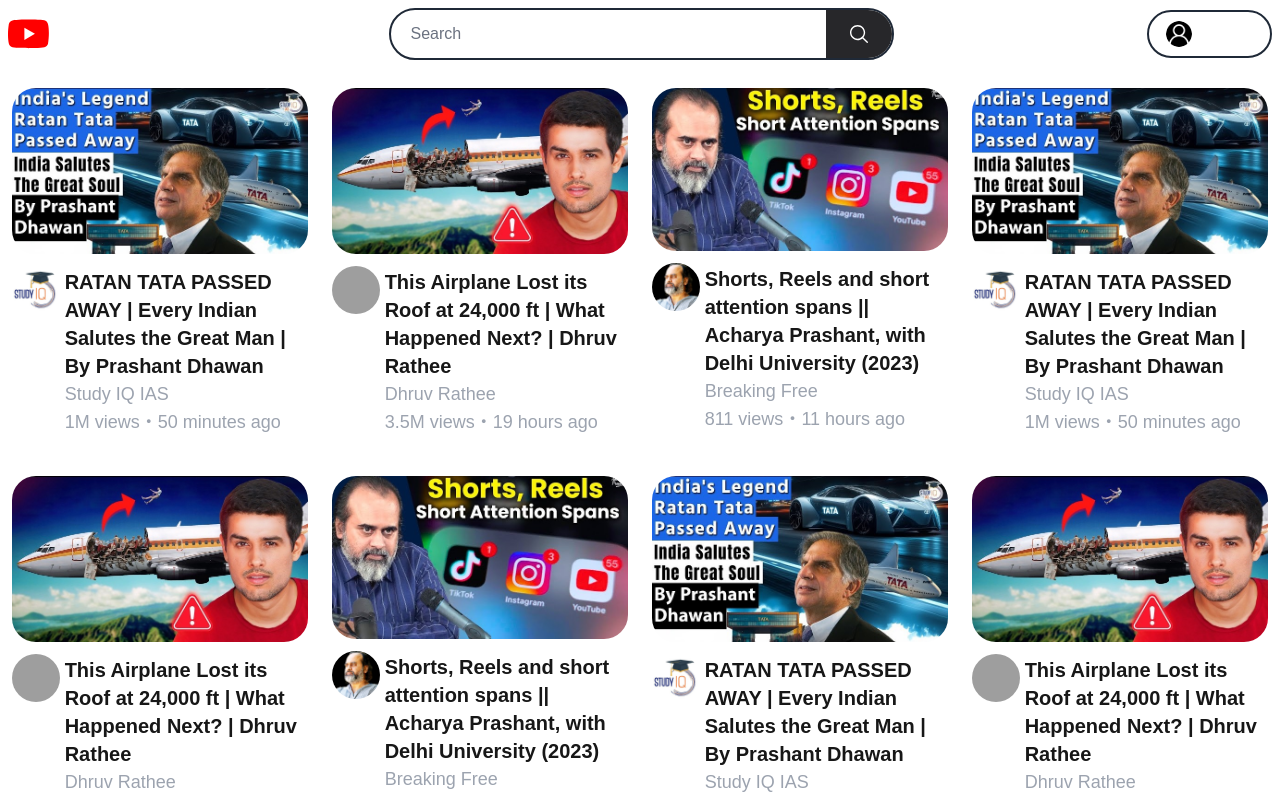
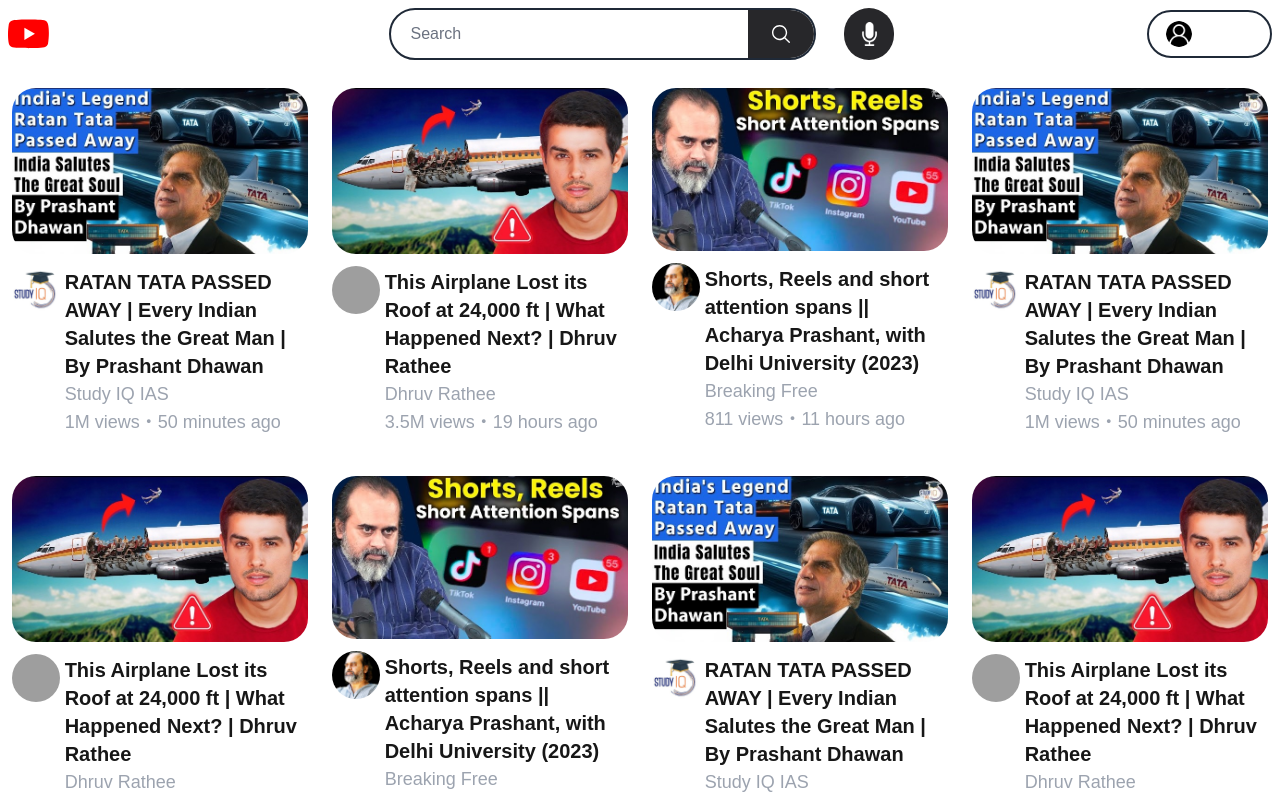
Before and after one commit to shubhams-git/youtube_clone, a Next.js app: page / in a window 1280 px wide. Shown: the top 798 px of the page. Built offline with nearby package versions, Linux system fonts and the light colour scheme; grey boxes are pictures that could not be loaded.

Commit message:
Added the MicButton Feature

```diff
--- a/src/components/Appbar.tsx
+++ b/src/components/Appbar.tsx
@@ -1,3 +1,4 @@
+import { MicButton } from "./MicButton"
 import { SearchBar } from "./Searchbar"
 import { SignInButton } from "./SignInButton"
 
@@ -6,8 +7,9 @@
         <div className="text-md inline-flex items-center cursor-pointer">
             <img src="youtube-logo.svg" className="w-32 h-11 object-cover"></img>
         </div>
-        <div className="w-2/3 sm:w-2/3 md:w-3/5 lg:w-2/5">
+        <div className="flex items-center w-2/3 sm:w-2/3 md:w-3/5 lg:w-2/5">
             <SearchBar/>
+            <MicButton />
         </div>
         <div className="text-md inline-flex items-center">
             <SignInButton />
--- /dev/null
+++ b/src/components/MicButton.tsx
@@ -0,0 +1,5 @@
+export const MicButton = ()=>{
+    return <div className="flex items-center justify-center h-full w-14 rounded-full bg-zinc-800 hover:bg-zinc-700">
+    <img src="microphone.png" className="w-[21px] h-[24px]"></img>
+</div>
+}
--- a/src/components/Searchbar.tsx
+++ b/src/components/Searchbar.tsx
@@ -1,6 +1,6 @@
 
 export const SearchBar = ()=>{
-    return <div>
+    return <div className="w-full pr-7">
                 <div className="flex rounded-full border-2 border-gray-800 focus-within:border-blue-800 transition-colors duration-300 overflow-hidden w-full mx-auto font-[sans-serif]">
                     <input
                         type="email"
--- a/src/components/SignInButton.tsx
+++ b/src/components/SignInButton.tsx
@@ -3,7 +3,7 @@
       <div>
         <button
           type="button"
-          className="flex justify-between items-center w-full text-white bg-transparent focus:bg-gray-500 rounded-full border-2 border-gray-800 font-medium text-sm px-4 py-2"
+          className="flex justify-between items-center w-full text-white bg-transparent hover:bg-gray-500 rounded-full border-2 border-gray-800 font-medium text-sm px-4 py-2"
         >
           <img
             src="user.png"
```
Also changed, not shown: public/microphone.png (added).
